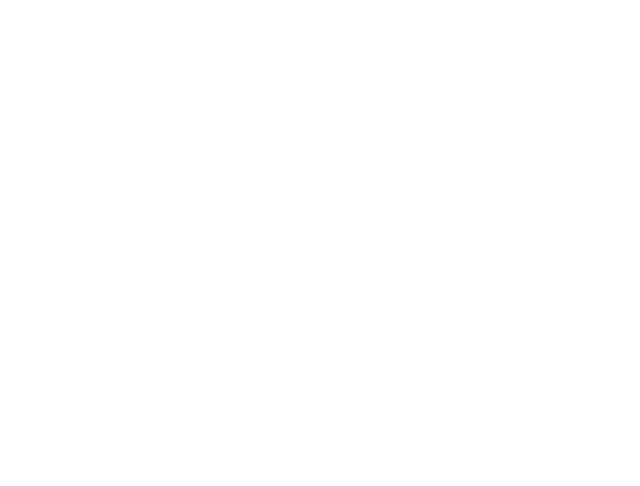
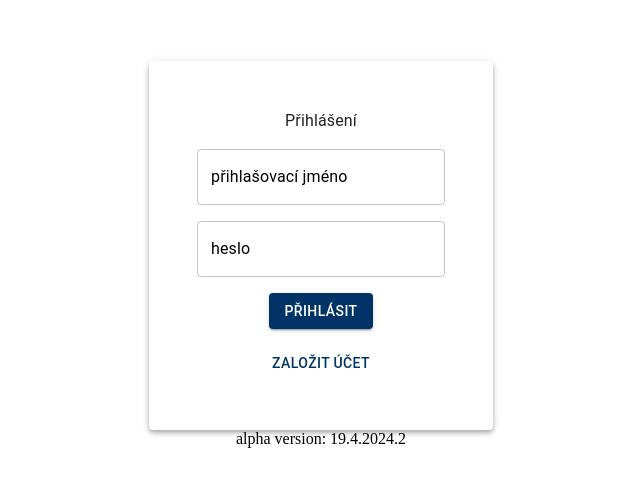
Before and after one commit to Bajky11/group-planner, a React (Create React App) app: page /group-planner/login in a window 1280 px wide. Before the commit this address had no page. Shown: the part 146-632 px from the top of the page, without its empty margins (319-959 px from the left). Built offline with nearby package versions, Linux system fonts and the light colour scheme.

Commit message:
fixed posibble duplicate usernames in database

```diff
--- a/src/App.js
+++ b/src/App.js
@@ -40,7 +40,7 @@ function App() {
 
   return (
     <ThemeProvider theme={theme}>
-      <Router>
+      <Router basename="group-planner">
         <Routes>
           <Route path="/" element={isSmallScreen ? <LoginScreen /> : <LandingPage />} />
           <Route path="/login" element={<LoginScreen />} />
--- a/src/modules/frontend/screens/LandingPage.js
+++ b/src/modules/frontend/screens/LandingPage.js
@@ -155,7 +155,7 @@ const LandingPage = () => {
                             Přihlásit
                         </Button>
 
-                        <Typography size={"small"}>alpha version: 19.4.2024.1</Typography>
+                        <Typography size={"small"}>alpha version: 19.4.2024.2</Typography>
                     </Stack>
                 </Box>
             </Modal>
--- a/src/modules/frontend/screens/LoginScreen.js
+++ b/src/modules/frontend/screens/LoginScreen.js
@@ -50,10 +50,16 @@ const LoginScreen = () => {
   };
 
 
-
   const handleRegistration = async () => {
     if (form.username === "" || form.password === "") {
       alert("Zadané údaje nejsou platné");
+      return;
+    }
+
+    // Query the database to check if the username already exists
+    const querySnapshot = await getDocs(query(collection(db, "users"), where("username", "==", form.username)));
+    if (!querySnapshot.empty) {
+      alert("Uživatelské jméno již existuje. Zvolte prosím jiné.");
       return;
     }
 
@@ -75,6 +81,7 @@ const LoginScreen = () => {
       console.error("Error adding document: ", e);
     }
   };
+
 
   return (
     <FullScreenColorContainer alignItems={"center"} justifyContent={"center"}>
@@ -134,7 +141,7 @@ const LoginScreen = () => {
           )}
         </Stack>
       </Paper>
-      alpha version: 16.4.2024.3
+      alpha version: 19.4.2024.2
     </FullScreenColorContainer>
   );
 };
```
Also changed, not shown: src/modules/frontend/screens/MainScreen.js (+0 -7 lines).
